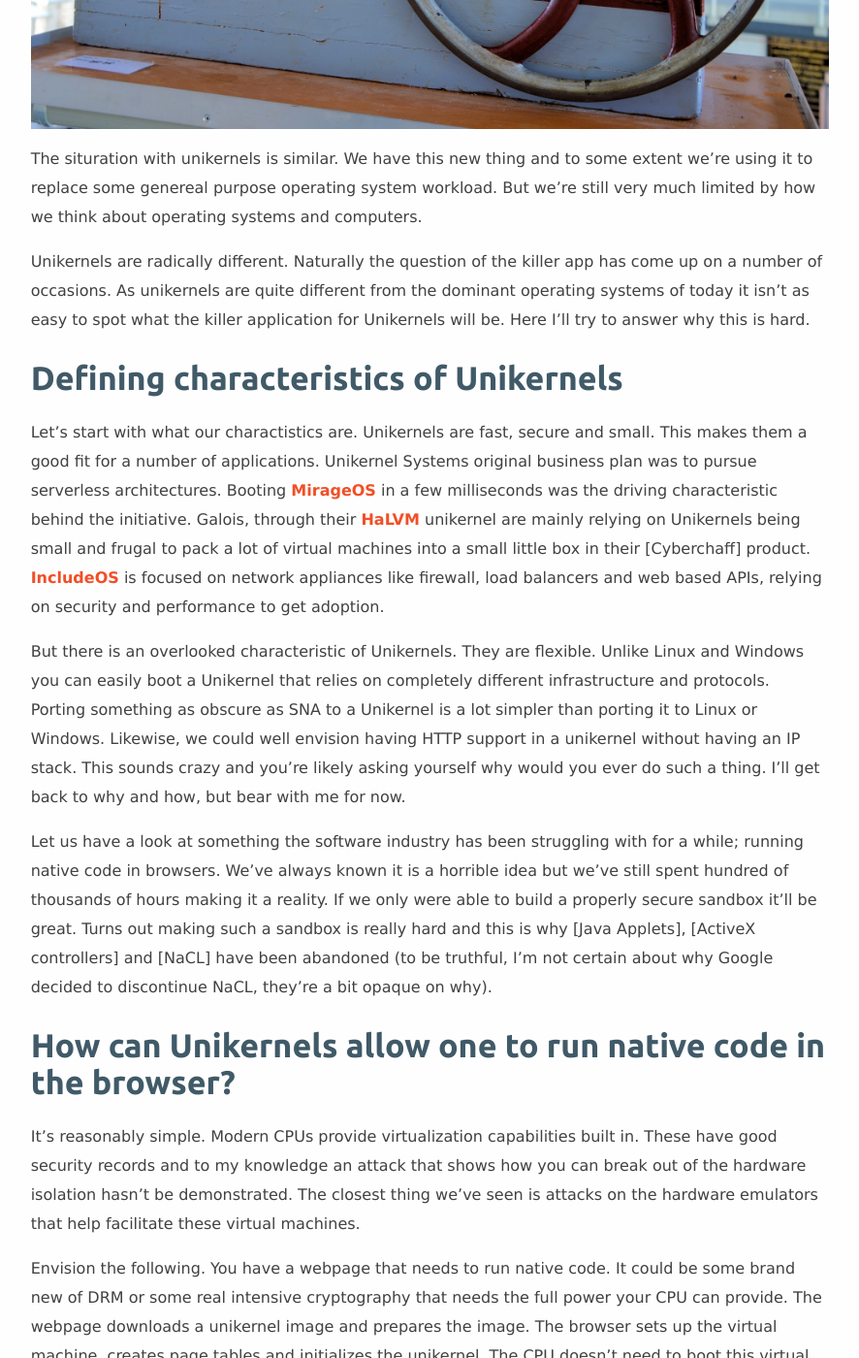
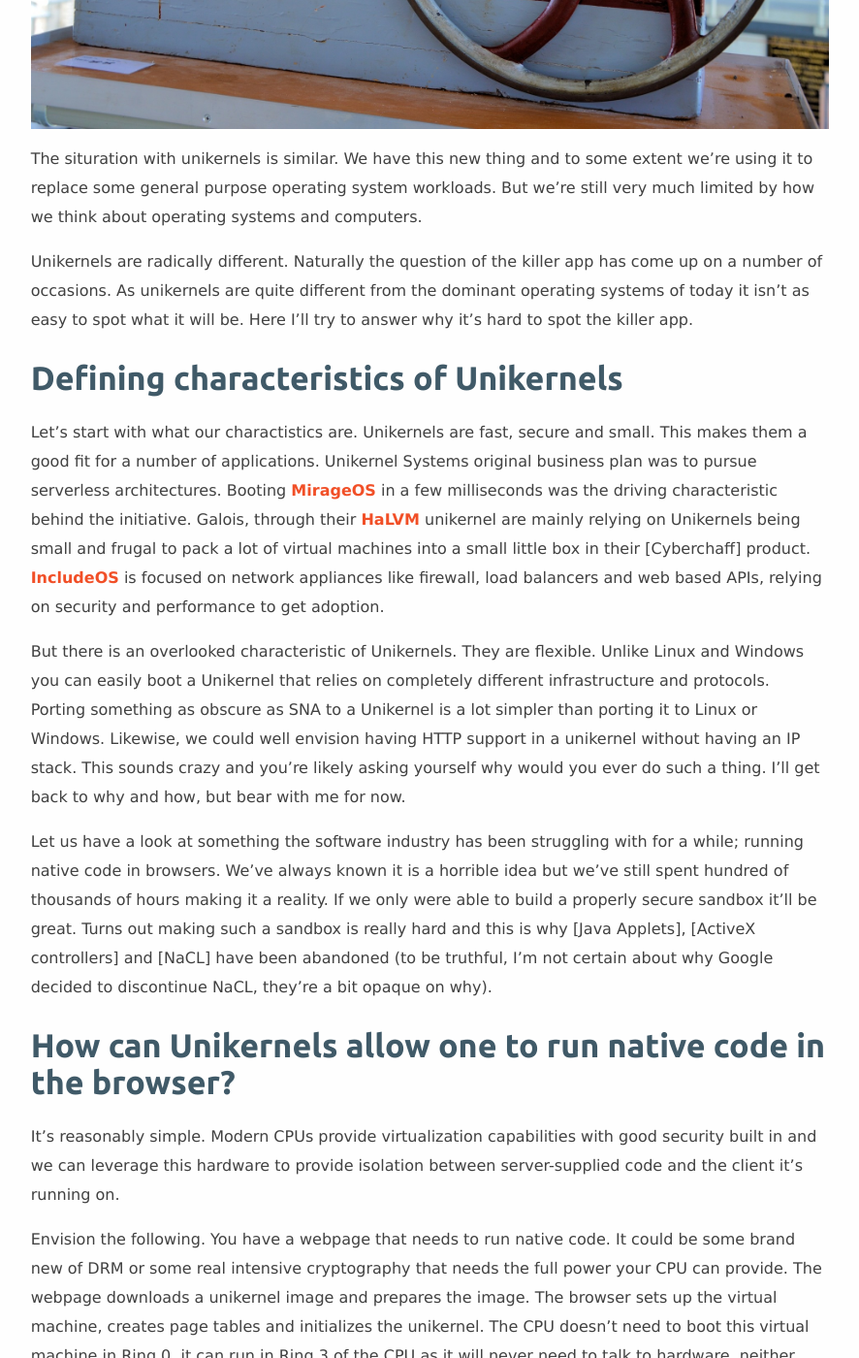
Before and after one commit to Unikernel-Systems/unikernel.org, a Jekyll site: the page built from blog/_posts/2017-08-01-the-search-for-the-killer-app-of-unikernels.md, in a window 1280 px wide and 1400 px high, scrolled down 1099 px. Shown: the whole window at 97% size, without its empty margins (90-976 px from the left). Built offline with Jekyll 4.4.1, drawn with Linux system fonts in a browser that asks for light colours.

Commit message:
More rework according to feedback

```diff
--- a/blog/_posts/2017-08-01-the-search-for-the-killer-app-of-unikernels.md
+++ b/blog/_posts/2017-08-01-the-search-for-the-killer-app-of-unikernels.md
@@ -17,9 +17,9 @@ When a radically different technology comes along it usually takes time before w
 
 ![Steam engine]({{BASE_PATH}}/images/steam_engine.jpg)
 
-The situration with unikernels is similar. We have this new thing and to some extent we're using it to replace some genereal purpose operating system workload. But we're still very much limited by how we think about operating systems and computers.
+The situration with unikernels is similar. We have this new thing and to some extent we're using it to replace some general purpose operating system workloads. But we're still very much limited by how we think about operating systems and computers.
 
-Unikernels are radically different. Naturally the question of the killer app has come up on a number of occasions. As unikernels are quite different from the dominant operating systems of today it isn’t as easy to spot what the killer application for Unikernels will be. Here I’ll try to answer why this is hard.
+Unikernels are radically different. Naturally the question of the killer app has come up on a number of occasions. As unikernels are quite different from the dominant operating systems of today it isn’t as easy to spot what it will be. Here I’ll try to answer why it's hard to spot the killer app.
 
 ## Defining characteristics of Unikernels
 
@@ -31,7 +31,7 @@ Let us have a look at something the software industry has been struggling with f
 
 ## How can Unikernels allow one to run native code in the browser?
 
-It’s reasonably simple. Modern CPUs provide virtualization capabilities built in. These have good security records and to my knowledge an attack that shows how you can break out of the hardware isolation hasn’t be demonstrated. The closest thing we’ve seen is attacks on the hardware emulators that help facilitate these virtual machines.
+It’s reasonably simple. Modern CPUs provide virtualization capabilities with good security built in and we can leverage this hardware to provide isolation between server-supplied code and the client it's running on.
 
 Envision the following. You have a webpage that needs to run native code. It could be some brand new of DRM or some real intensive cryptography that needs the full power your CPU can provide. The webpage downloads a unikernel image and prepares the image. The browser sets up the virtual machine, creates page tables and initializes the unikernel. The CPU doesn’t need to boot this virtual machine in Ring 0, it can run in Ring 3 of the CPU as it will never need to talk to hardware, neither virtualized or physical.
 
```
